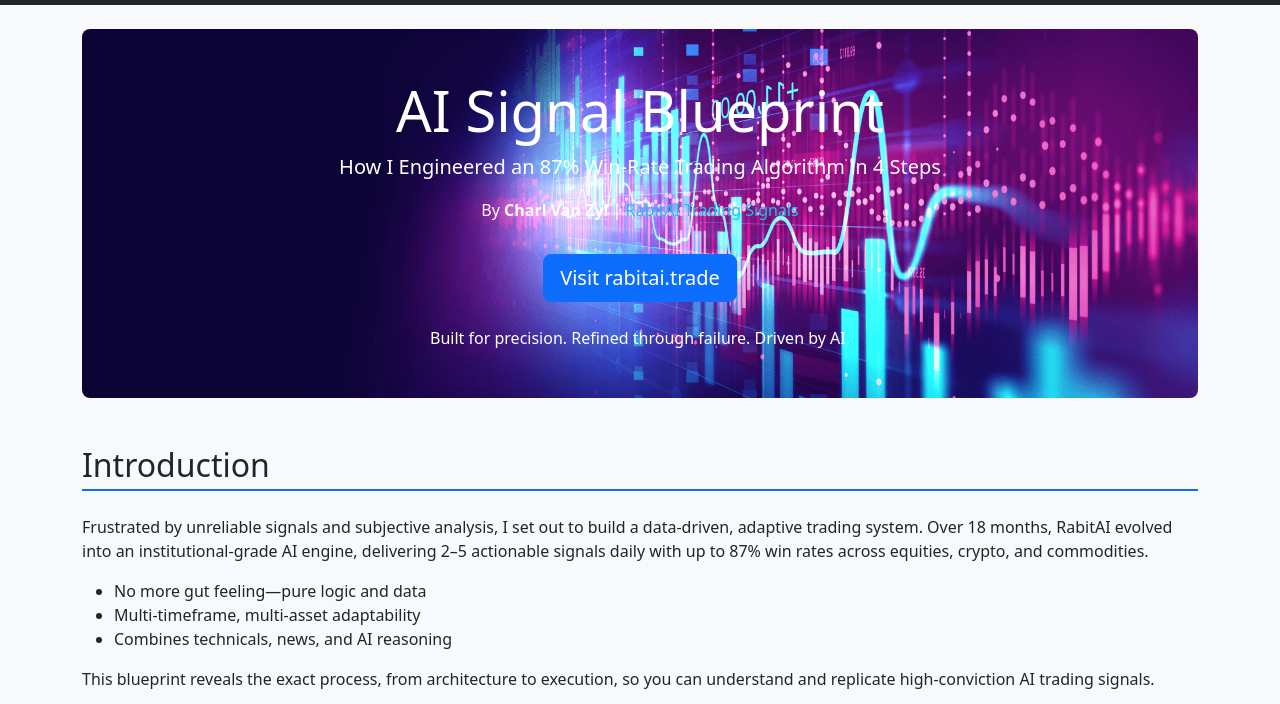
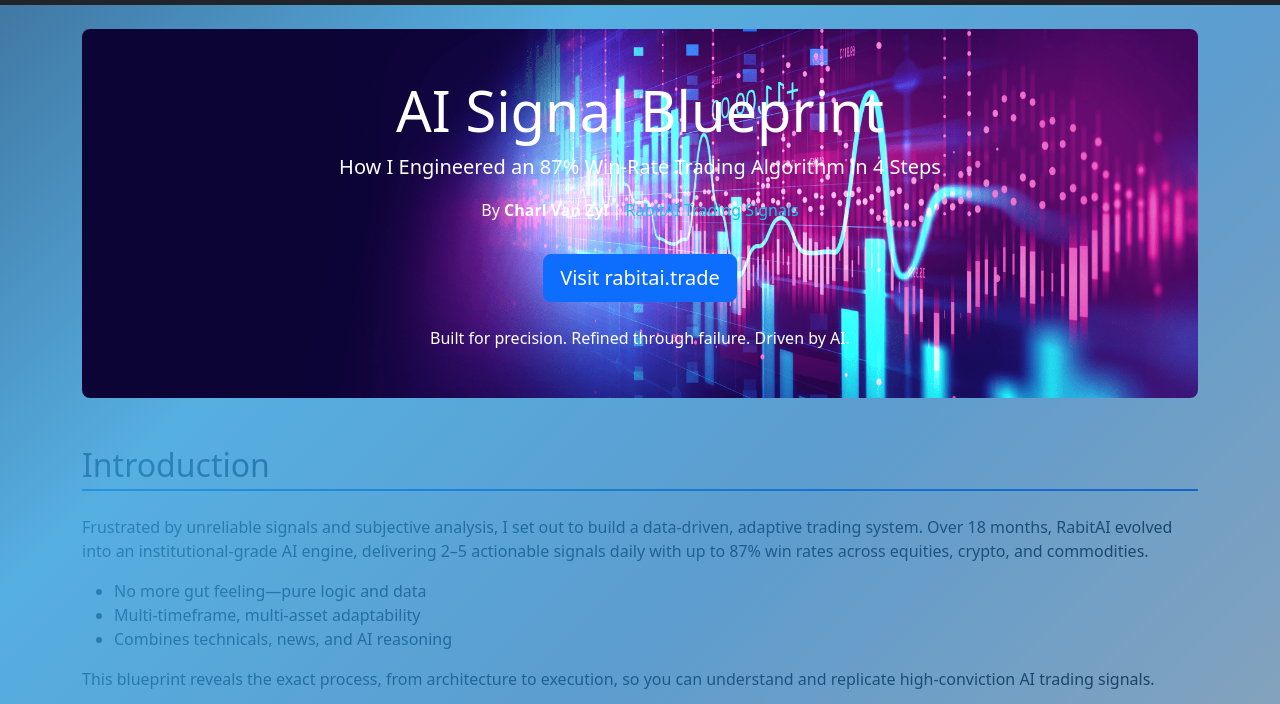
Before and after one commit to CHAPIBUNNY/CHAPIBUNNY.github.io, a plain HTML site: page index.html in a window 1280 px wide. Shown: the part 96-800 px from the top of the page. Drawn offline with nearby package versions, Linux system fonts and the light colour scheme.

Commit message:
Update index.html

```diff
--- a/index.html
+++ b/index.html
@@ -65,6 +65,19 @@
     </div>
   </nav>
   <div class="container">
+      <!-- Gradient Overlay -->
+        <div style="
+            position: absolute;
+            top: 0; left: 0; right: 0; bottom: 0;
+            background: linear-gradient(135deg,
+                        rgba(15, 76, 129, 0.8),   /* Light Cyan-Blue */
+                        rgba(45, 156, 219, 0.8),   /* Vibrant Sky Blue */
+                        rgba(27, 117, 188, 0.7),   /* Royal Blue */
+                        rgba(15, 76, 129, 0.5)     /* Deep Blue */
+                      );
+            z-index: 0;
+            pointer-events: none;">
+        </div>
     <div class="hero text-center mb-5" style="background: url('hero-bg-abstract.png') right center / cover no-repeat; position: relative;">
       <h1 class="display-4 text-left">AI Signal Blueprint</h1>
       <p class="lead  text-left">How I Engineered an 87% Win-Rate Trading Algorithm in 4 Steps</p>
```
